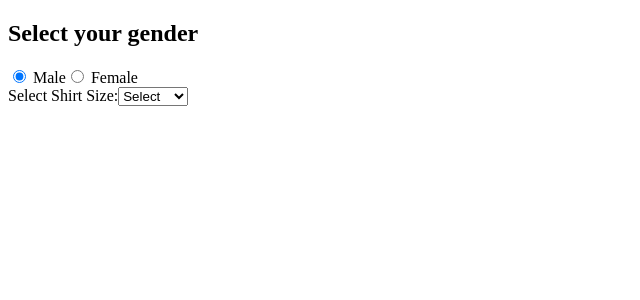
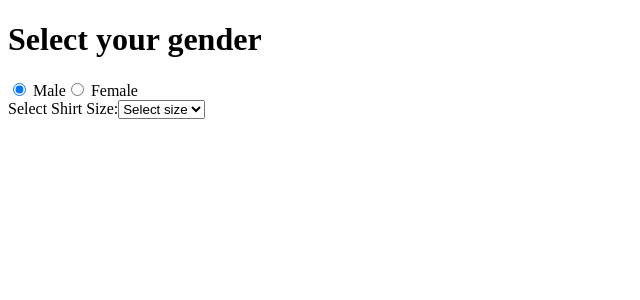
Before and after one commit to acciojob/gender-form-kamrankhan0001, a React app: page / in a window 1280 px wide. Both pictures are taken after a click on the radio button 19 px from the left and 76 px from the top of the page. Shown: the top 300 px of the page, without its empty margins (0-640 px from the left). Built offline with nearby package versions, Linux system fonts and the light colour scheme.

Commit message:
submitting code-Tue Jul 25 2023 00:18:51 GMT+0530 (India Standard Time)

```diff
--- a/src/components/App.js
+++ b/src/components/App.js
@@ -1,6 +1,6 @@
 
 // import React from "react";
-// import './../styles/App.css';
+//
 
 // const App = () => {
 //   return (
@@ -12,7 +12,7 @@
 
 // export default App
 import React, { useState } from "react";
- import './../styles/App.css';
+import './../styles/App.css';
 
 const App = () => {
   const [gender, setGender] = useState("");
@@ -36,16 +36,19 @@ const App = () => {
 
   return (
     <div onChange={handleGenderChange}>
-      <h2>Select your gender</h2>
-      <input type="radio" value="Male" name="gender" /> Male
-        <input type="radio" value="Female" name="gender" /> Female
+      <h1>Select your gender</h1>
 
+      <input type="radio" value="Male" name="gender" />
+      <label> Male</label>
+
+        <input type="radio" value="Female" name="gender" />
+              <label> Female</label>
       {gender === "Male" && (
         <div>
           <label>
             Select Shirt Size:
             <select value={shirtSize} onChange={handleShirtSizeChange}>
-              <option value="">Select</option>
+              <option value="">Select size</option>
               <option value="Small">Small</option>
               <option value="Medium">Medium</option>
               <option value="Large">Large</option>
@@ -59,7 +62,7 @@ const App = () => {
           <label>
             Select Dress Size:
             <select value={dressSize} onChange={handleDressSizeChange}>
-              <option value="">Select</option>
+              <option value="">Select size</option>
               <option value="2">2</option>
               <option value="4">4</option>
               <option value="6">6</option>
```
